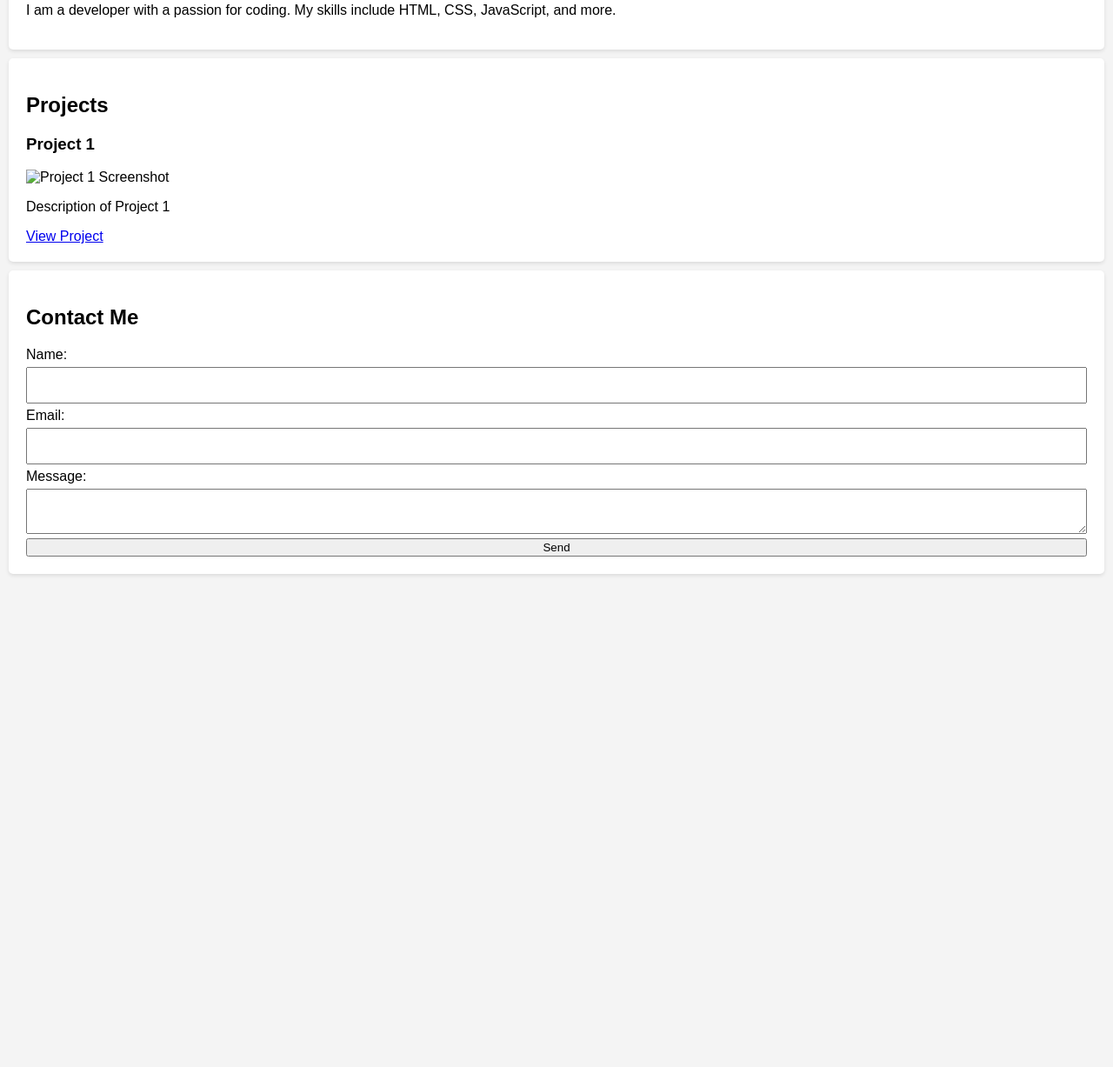
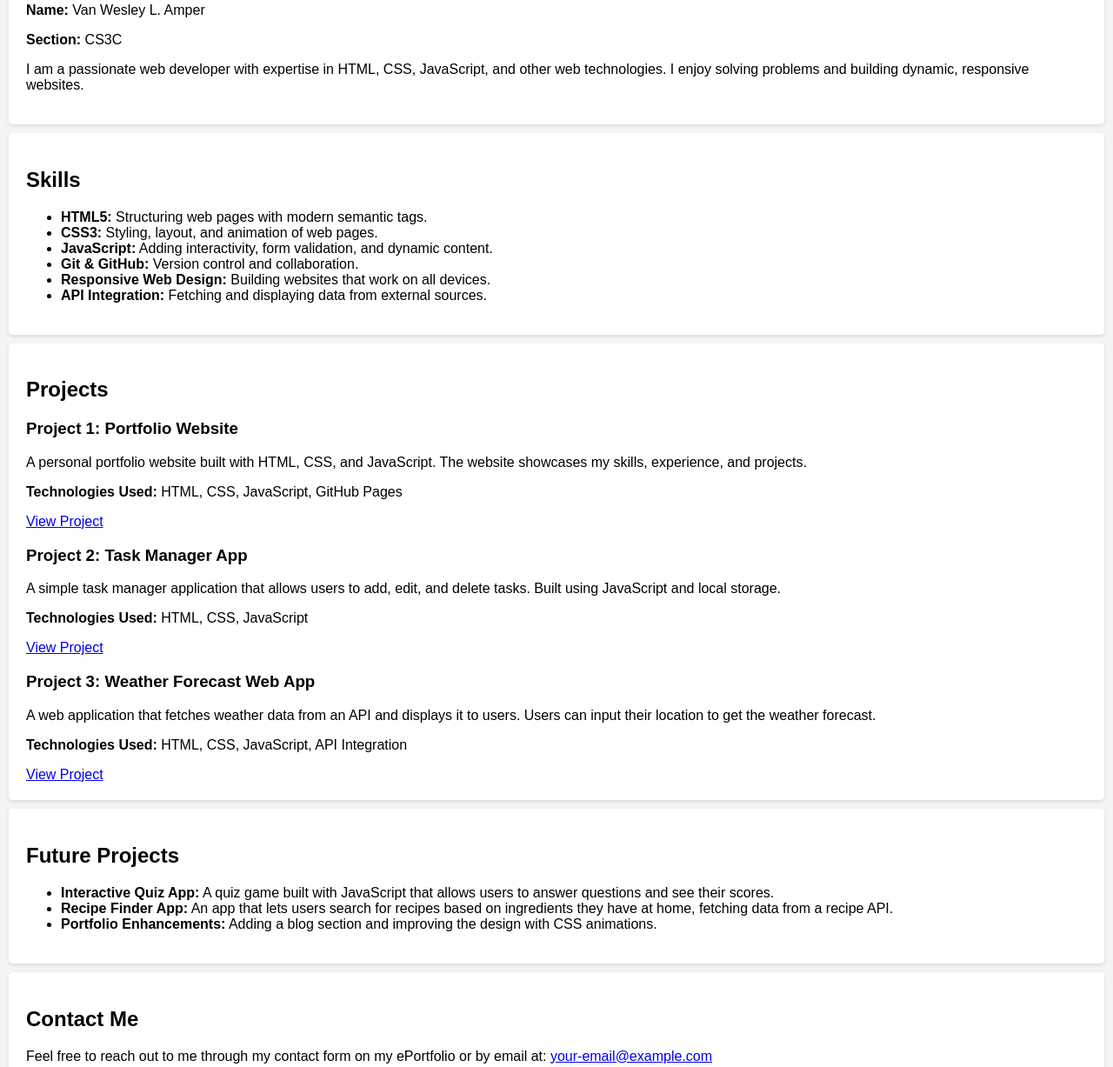
Before and after one commit to Amper2B/ePortfolio, a plain HTML site: page index.html in a window 1280 px wide. Shown: the part 758-1985 px from the top of the page at 87% size. Before the commit the page ends 1428 px from the top, so only its background shows below. Drawn offline with Linux system fonts and the light colour scheme; a script that the page names is missing.

Commit message:
Updated portfolio details

```diff
--- a/index.html
+++ b/index.html
@@ -11,26 +11,64 @@
 <header>
     <h1>Welcome to My ePortfolio</h1>
     <img src="assets/images/profile.jpg" alt="Profile Photo">
-    <p>Hi, I'm [Your Name], a passionate web developer.</p>
+    <p>Hi, I'm Van Wesley L. Amper, a passionate web developer.</p>
 </header>
 
 <section id="about">
     <h2>About Me</h2>
-    <p>I am a developer with a passion for coding. My skills include HTML, CSS, JavaScript, and more.</p>
+    <p><strong>Name:</strong> Van Wesley L. Amper</p>
+    <p><strong>Section:</strong> CS3C</p>
+    <p>I am a passionate web developer with expertise in HTML, CSS, JavaScript, and other web technologies. I enjoy solving problems and building dynamic, responsive websites.</p>
+</section>
+
+<section id="skills">
+    <h2>Skills</h2>
+    <ul>
+        <li><strong>HTML5:</strong> Structuring web pages with modern semantic tags.</li>
+        <li><strong>CSS3:</strong> Styling, layout, and animation of web pages.</li>
+        <li><strong>JavaScript:</strong> Adding interactivity, form validation, and dynamic content.</li>
+        <li><strong>Git & GitHub:</strong> Version control and collaboration.</li>
+        <li><strong>Responsive Web Design:</strong> Building websites that work on all devices.</li>
+        <li><strong>API Integration:</strong> Fetching and displaying data from external sources.</li>
+    </ul>
 </section>
 
 <section id="projects">
     <h2>Projects</h2>
     <div class="project">
-        <h3>Project 1</h3>
-        <img src="assets/images/project1.png" alt="Project 1 Screenshot">
-        <p>Description of Project 1</p>
-        <a href="https://github.com/YourUsername/Project1">View Project</a>
+        <h3>Project 1: Portfolio Website</h3>
+        <p>A personal portfolio website built with HTML, CSS, and JavaScript. The website showcases my skills, experience, and projects.</p>
+        <p><strong>Technologies Used:</strong> HTML, CSS, JavaScript, GitHub Pages</p>
+        <a href="https://github.com/Amper2B/portfolio-website">View Project</a>
     </div>
+
+    <div class="project">
+        <h3>Project 2: Task Manager App</h3>
+        <p>A simple task manager application that allows users to add, edit, and delete tasks. Built using JavaScript and local storage.</p>
+        <p><strong>Technologies Used:</strong> HTML, CSS, JavaScript</p>
+        <a href="https://github.com/Amper2B/task-manager">View Project</a>
+    </div>
+
+    <div class="project">
+        <h3>Project 3: Weather Forecast Web App</h3>
+        <p>A web application that fetches weather data from an API and displays it to users. Users can input their location to get the weather forecast.</p>
+        <p><strong>Technologies Used:</strong> HTML, CSS, JavaScript, API Integration</p>
+        <a href="https://github.com/Amper2B/weather-forecast">View Project</a>
+    </div>
+</section>
+
+<section id="future-projects">
+    <h2>Future Projects</h2>
+    <ul>
+        <li><strong>Interactive Quiz App:</strong> A quiz game built with JavaScript that allows users to answer questions and see their scores.</li>
+        <li><strong>Recipe Finder App:</strong> An app that lets users search for recipes based on ingredients they have at home, fetching data from a recipe API.</li>
+        <li><strong>Portfolio Enhancements:</strong> Adding a blog section and improving the design with CSS animations.</li>
+    </ul>
 </section>
 
 <section id="contact">
     <h2>Contact Me</h2>
+    <p>Feel free to reach out to me through my contact form on my ePortfolio or by email at: <a href="mailto:your-email@example.com">your-email@example.com</a></p>
     <form action="https://formspree.io/f/yourFormID" method="POST">
         <label for="name">Name:</label>
         <input type="text" id="name" name="name" required>
```
Also changed, not shown: ePortfolio.txt (deleted).
